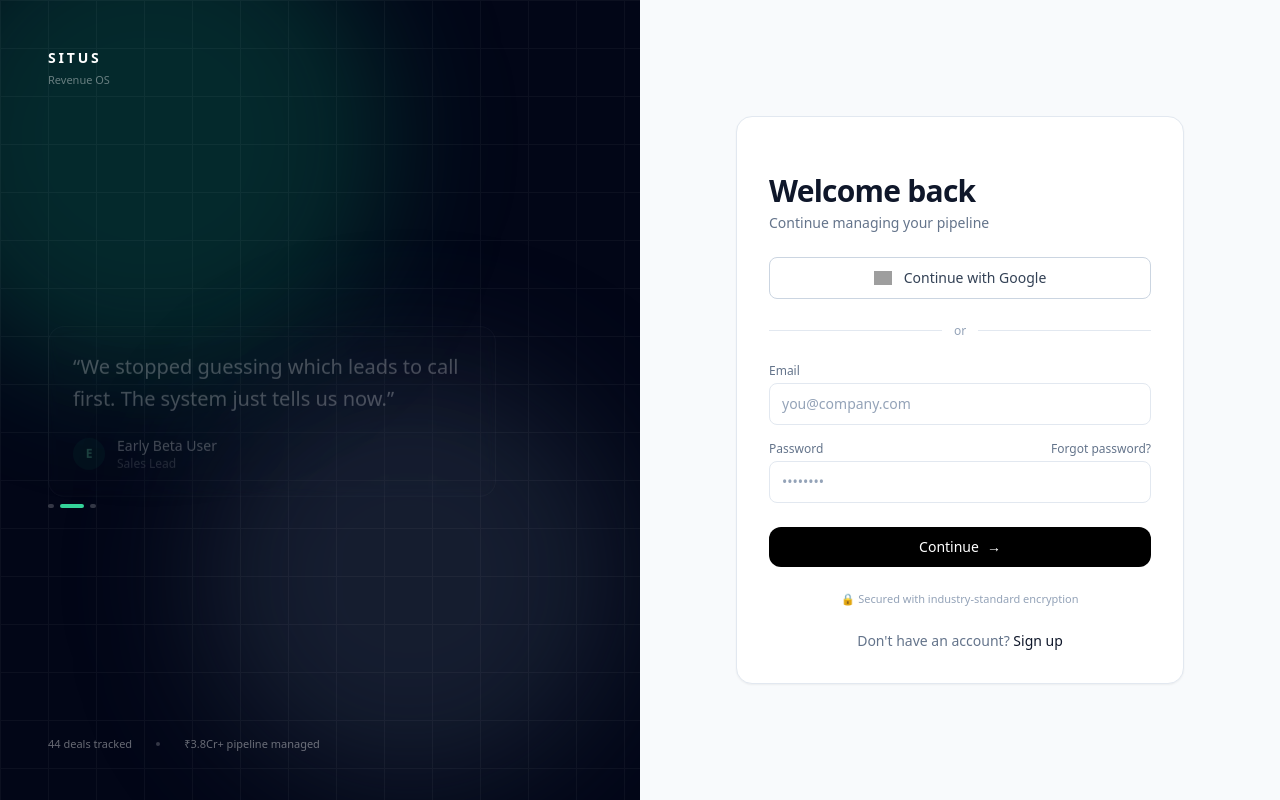
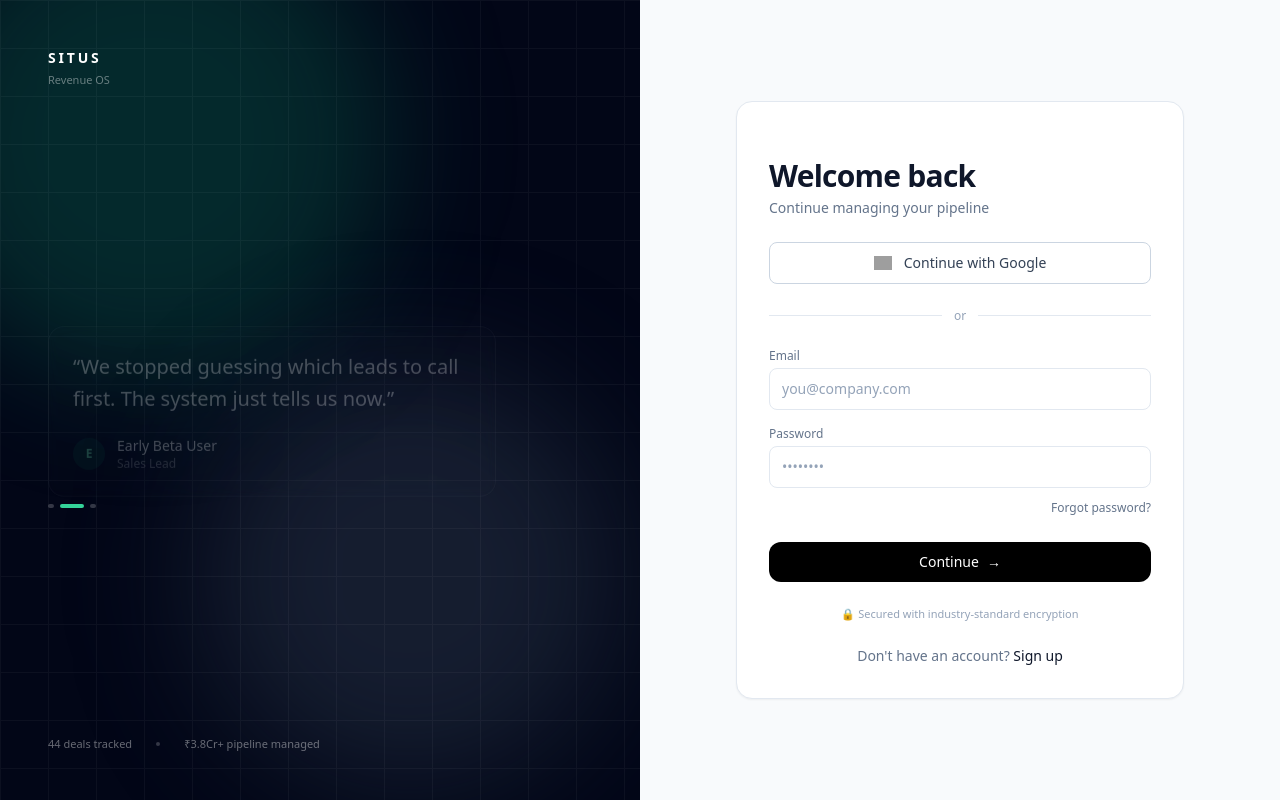
Before and after one commit to durveshparadkar/situs-dashboard, a Next.js app in the folder situs-frontend/: page /login in a window 1280 px wide. Built offline with nearby package versions, Linux system fonts and the light colour scheme; no server answers; grey boxes are pictures that could not be loaded.

Commit message:
Move forgot password link below password field

```diff
--- a/situs-frontend/src/app/login/page.tsx
+++ b/situs-frontend/src/app/login/page.tsx
@@ -285,15 +285,7 @@ useEffect(() => {
             </div>
 
            <div>
-              <div className="flex items-center justify-between mb-1">
-                <p className="text-xs text-slate-500">Password</p>
-                <span
-                  onClick={() => router.push("/forgot-password")}
-                  className="text-xs text-slate-500 hover:text-slate-900 cursor-pointer hover:underline"
-                >
-                  Forgot password?
-                </span>
-              </div>
+  <p className="text-xs text-slate-500 mb-1">Password</p>
   <input
     type="password"
     placeholder="••••••••"
@@ -303,6 +295,14 @@ useEffect(() => {
     onKeyDown={(e) => e.key === "Enter" && handleLogin()}
     autoComplete="current-password"
   />
+  <div className="text-right mt-1.5">
+    <span
+      onClick={() => router.push("/forgot-password")}
+      className="text-xs text-slate-500 hover:text-slate-900 cursor-pointer hover:underline"
+    >
+      Forgot password?
+    </span>
+  </div>
 </div>
           </motion.div>
 
```
Lines whose indentation alone changed are shown as unchanged.
